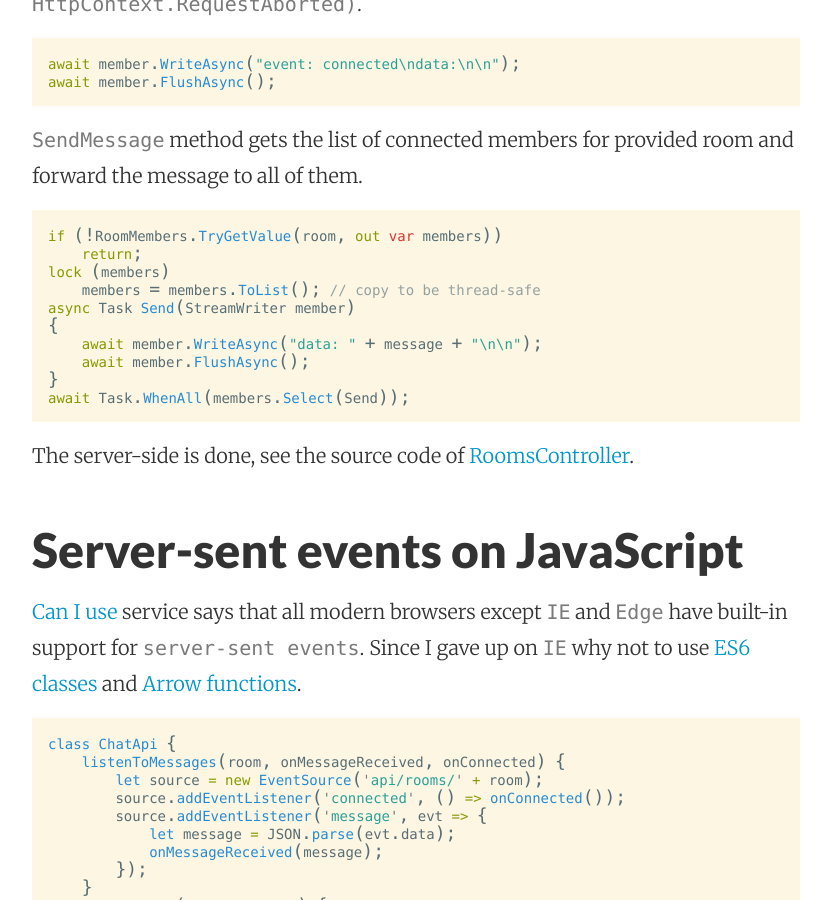
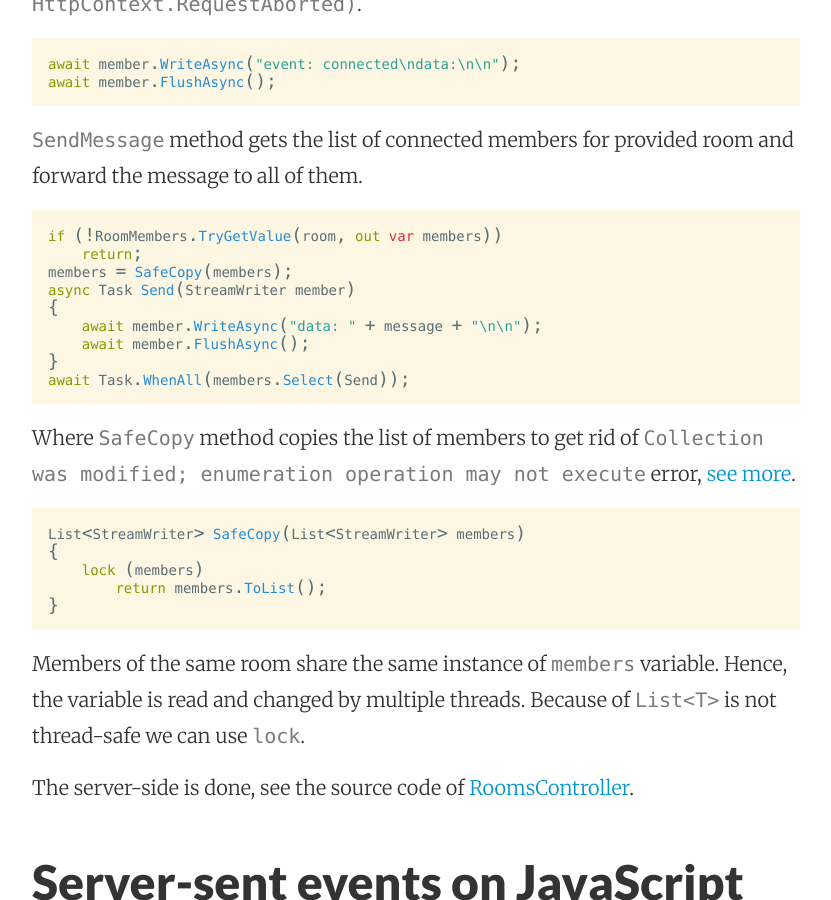
Before and after one commit to gaevoy/gaevoy.github.io, a Jekyll site: the page built from _posts/2019-04-07-minimalist-chat.md, in a window 1280 px wide and 900 px high, scrolled down 2621 px. Shown: the whole window, without its empty margins (224-1055 px from the left). Built offline with Jekyll 4.4.1, drawn with Linux system fonts in a browser that asks for light colours; nearby versions of some CDN libraries; comment, search, counter and statistics services are not loaded.

Commit message:
Minimalistic chat update

````diff
--- a/_posts/2019-04-07-minimalist-chat.md
+++ b/_posts/2019-04-07-minimalist-chat.md
@@ -81,8 +81,7 @@ await member.FlushAsync();
 ```c#
 if (!RoomMembers.TryGetValue(room, out var members))
     return;
-lock (members)
-    members = members.ToList(); // copy to be thread-safe
+members = SafeCopy(members);
 async Task Send(StreamWriter member)
 {
     await member.WriteAsync("data: " + message + "\n\n");
@@ -91,7 +90,19 @@ async Task Send(StreamWriter member)
 await Task.WhenAll(members.Select(Send));
 ```
 
-The server-side is done, see the source code of [RoomsController](https://github.com/gaevoy/Gaev.Chat/blob/1.0.0/Gaev.Chat/Controllers/RoomsController.cs).
+Where `SafeCopy` method copies the list of members to get rid of `Collection was modified; enumeration operation may not execute` error, [see more](https://stackoverflow.com/a/604843/1400547).
+
+```c#
+List<StreamWriter> SafeCopy(List<StreamWriter> members)
+{
+    lock (members)
+        return members.ToList();
+}
+```
+
+Members of the same room share the same instance of `members` variable. Hence, the variable is read and changed by multiple threads. Because of `List<T>` is not thread-safe we can use `lock`.
+
+The server-side is done, see the source code of [RoomsController](https://github.com/gaevoy/Gaev.Chat/blob/1.1.0/Gaev.Chat/Controllers/RoomsController.cs).
 
 ## Server-sent events on JavaScript
 
@@ -126,4 +137,4 @@ That's really impressive that I can build such apps without any dependency. As a
 
 ![Chat demo](/img/chat-demo.png "Chat demo" ){:style="max-width:762px; width:100%;" class="block-center"}
 
-You can play with the chat online at [app.gaevoy.com/chat](https://app.gaevoy.com/chat/). The source code is in [Gaev.Chat](https://github.com/gaevoy/Gaev.Chat/tree/1.0.0/Gaev.Chat).
+You can play with the chat online at [app.gaevoy.com/chat](https://app.gaevoy.com/chat/). The source code is in [Gaev.Chat](https://github.com/gaevoy/Gaev.Chat/tree/1.1.0/Gaev.Chat).
````
